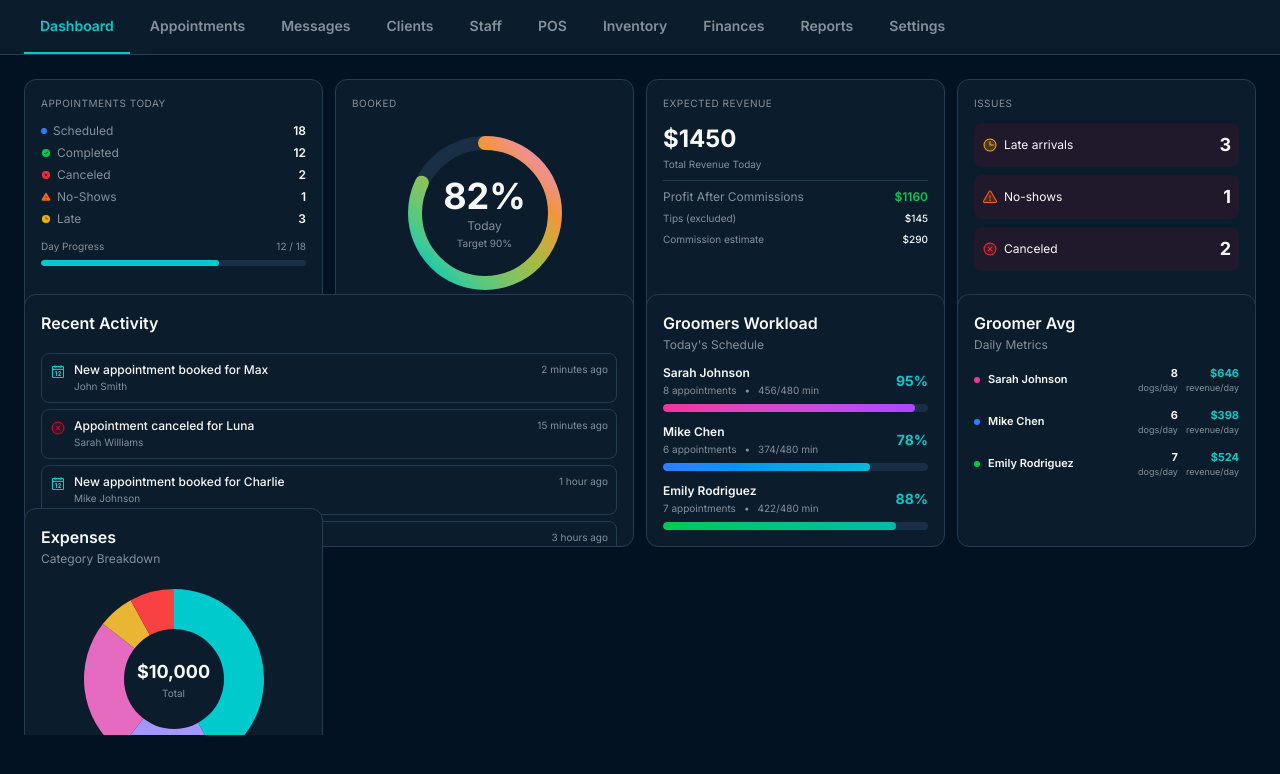
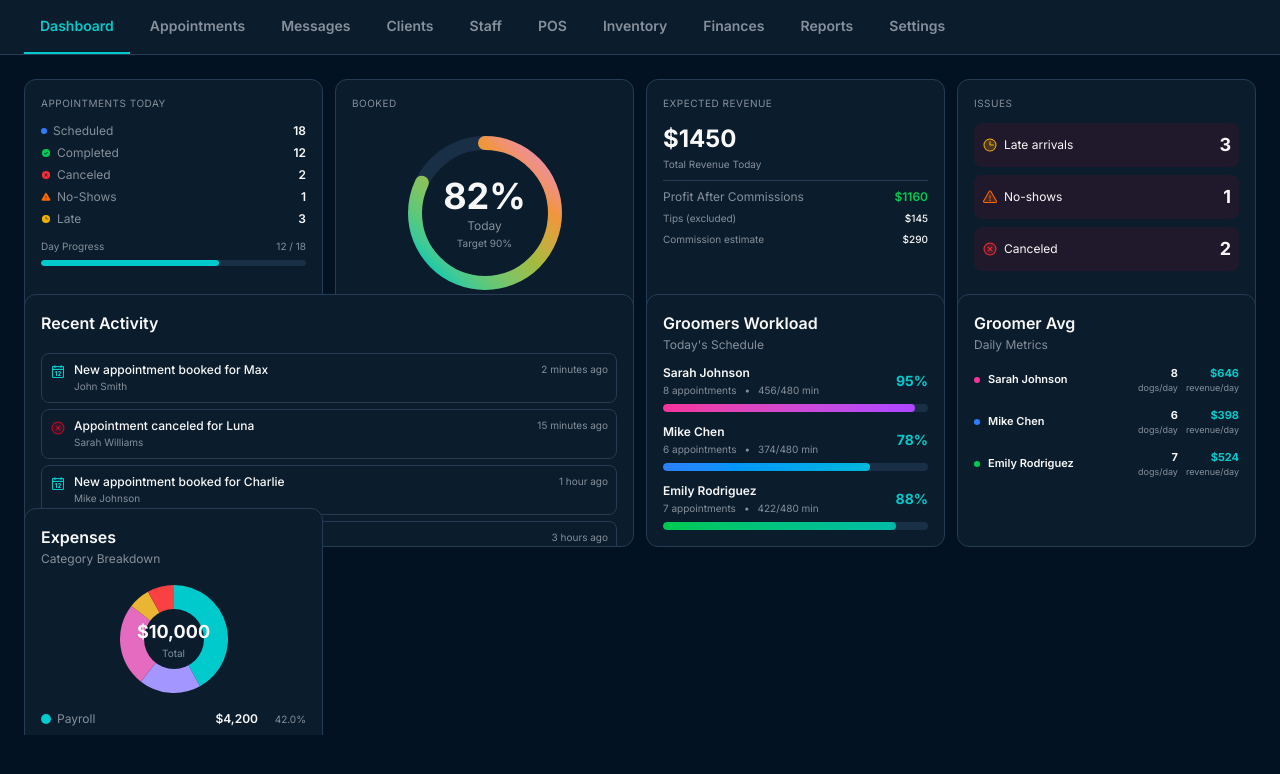
Before and after one commit to JimmysRanch/126, a React (Vite) app: page / in a window 1280 px wide. Shown: the top 774 px of the page. Built offline with nearby package versions, Linux system fonts and the light colour scheme.

Commit message:
Generated by Spark: In Dashboard.tsx, the Expenses card in the third row is overflowing. Add overflow-hidden to the motion.div wrapper for the Expenses card. Also in ExpensesCard. tsx, reduce the pie chart size from max-w-[200px] to max-w-[120px] so it fits within the row height.

```diff
--- a/src/pages/Dashboard.tsx
+++ b/src/pages/Dashboard.tsx
@@ -246,7 +246,7 @@ export function Dashboard() {
             initial={{ opacity: 0, y: 20 }}
             animate={{ opacity: 1, y: 0 }}
             transition={{ duration: 0.5, delay: 0.9 }}
-            className="bg-card rounded-xl p-3 sm:p-4 border border-border"
+            className="bg-card rounded-xl p-3 sm:p-4 border border-border overflow-hidden"
           >
             <div className="mb-3">
               <h2 className="text-sm sm:text-base font-semibold mb-0.5">Expenses</h2>
--- a/src/pages/dashboard/components/ExpensesCard.tsx
+++ b/src/pages/dashboard/components/ExpensesCard.tsx
@@ -40,7 +40,7 @@ export function ExpensesCard() {
 
   return (
     <div className="space-y-3">
-      <div className="relative w-full aspect-square max-w-[200px] mx-auto">
+      <div className="relative w-full aspect-square max-w-[120px] mx-auto">
         <svg viewBox="0 0 200 200" className="w-full h-full -rotate-90">
           {expensesData.map((expense, index) => {
             const percentage = (animatedValues[index] / total) * 100
```
